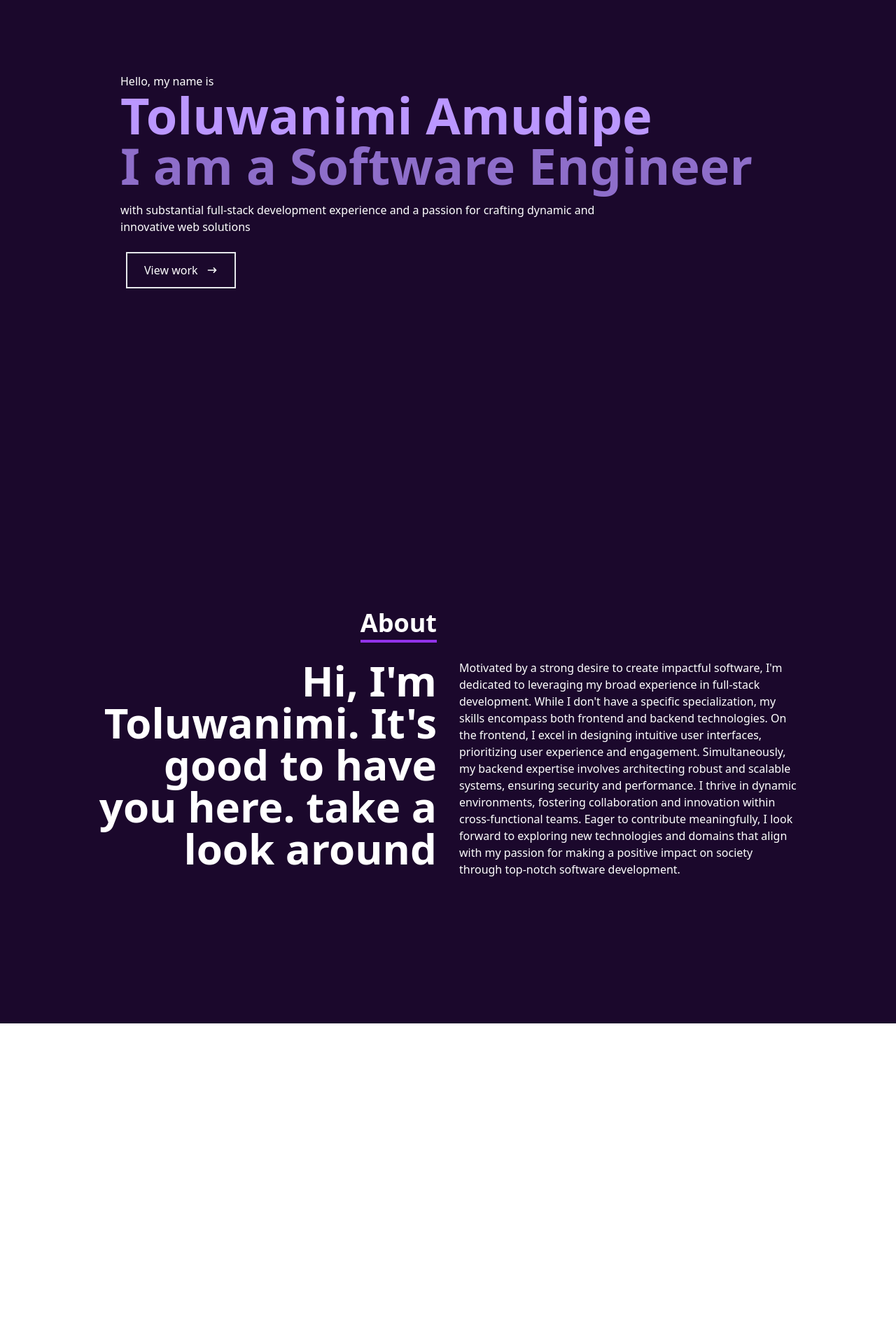
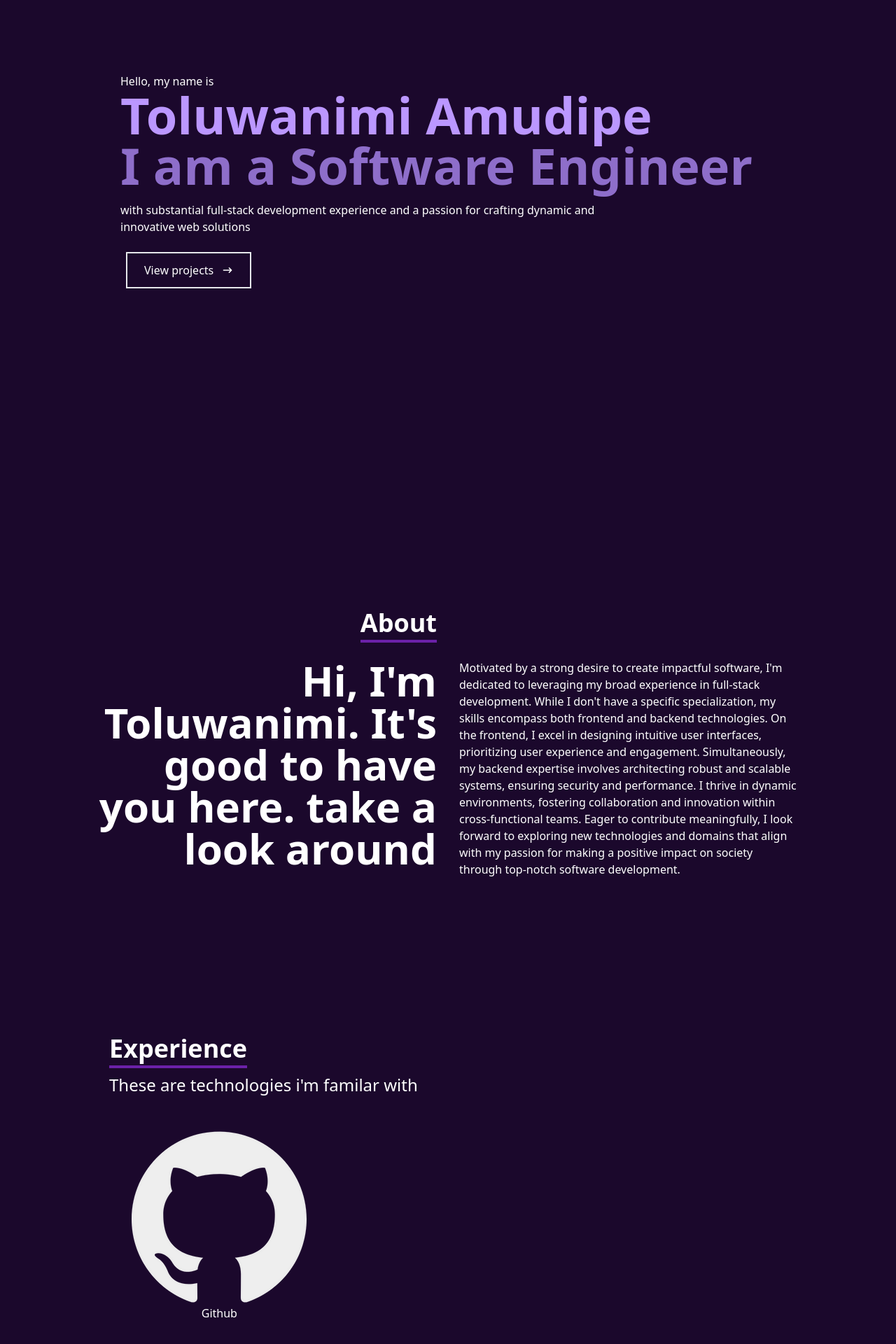
Before and after one commit to toluwanimi1/My-Portfolio, a React (Create React App) app: page / in a window 1280 px wide. Shown: the part 138-2058 px from the top of the page at 70% size. Before the commit the page ends 1600 px from the top, so only its background shows below. Built offline with nearby package versions, Linux system fonts and the light colour scheme.

Commit message:
Begun adding icons to experince section

```diff
--- a/src/App.js
+++ b/src/App.js
@@ -1,4 +1,5 @@
 import About from "./Components/About";
+import Experience from "./Components/Experience";
 import Home from "./Components/Home";
 import Navbar from "./Components/Navbar";
 
@@ -11,6 +12,7 @@ function App() {
       <Navbar/>
       <Home/>
       <About/>
+      <Experience/>
     </div>
   )
 }
--- a/src/Components/About.jsx
+++ b/src/Components/About.jsx
@@ -6,7 +6,7 @@ const About = () => {
         <div className='flex flex-col justify-center items-center w-full h-full'>
             <div className='max-w-[1000px] w-full grid grid-cols-2 gap-8'>
                 <div className='sm:text-right pb-8 pl-4'>
-                    <p className='text-4xl font-bold inline border-b-4 border-purple-600'>
+                    <p className='text-4xl font-bold inline border-b-4 border-purple-800'>
                     About</p>
                 </div>
                 <div></div>
--- a/src/Components/Experience.jsx
+++ b/src/Components/Experience.jsx
@@ -1,9 +1,28 @@
 import React from 'react'
-
+import Java from '../Assest/java.png';
+import Angular from '../Assest/angular.png';
+import Github from '../Assest/github.png';
+import Html from '../Assest/html.png';
+import Nodejs from '../Assest/node.png';
+import Php from '../Assest/php.png';
+import Python from '../Assest/python.png';
+import Reacicon from '../Assest/react.png';
 const Experience = () => {
   return (
+    <div name='Experience' className=' bg-[#1b082c] text-white'>
+      {/* Container */}
+    <div className=' max-w-[1000px] mx-auto p-4 flex flex-col justify-center w-full h-full'>
     <div>
-
+        <p className='text-4xl font-bold inline border-b-4 border-purple-800 text-white '>Experience</p>
+        <p className='py-4 text-2xl'> These are technologies i'm familar with</p>
+    </div>
+    <div className='w-full grid grid-cols-3 sm:grid-cols-3 gap-3 text-center py-8'>
+    <div>
+      <img className='w=20 mx-auto' src={Github} alt='Github icon'/>
+      <p>Github</p>
+    </div>
+    </div>
+    </div>
     </div>
   )
 }
--- a/src/Components/Home.jsx
+++ b/src/Components/Home.jsx
@@ -11,7 +11,7 @@ const Home = () => {
       <h2 className='text4xl sm:text-7xl font-bold text-[#8e6eca]'>I am a Software Engineer </h2>
       <p className='text-white py-4 max-w-[700px]'>with substantial full-stack development experience and a passion for crafting dynamic and innovative web solutions </p>
       <div>
-      <button className='text-white group border-2 px-6 py-3 m-2 flex items-center hover:bg-[#bb97ff]'>View work
+      <button className='text-white group border-2 px-6 py-3 m-2 flex items-center hover:bg-[#bb97ff]'>View projects
       <span className='group-hover:rotate-90 duration-300'><HiArrowNarrowRight className='ml-3'/></span></button>
       </div>
       </div>
```
